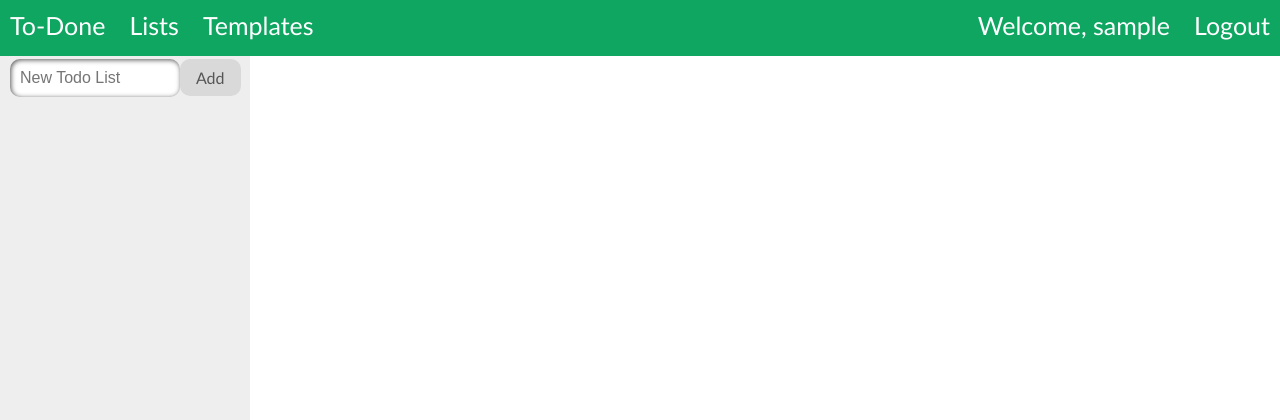
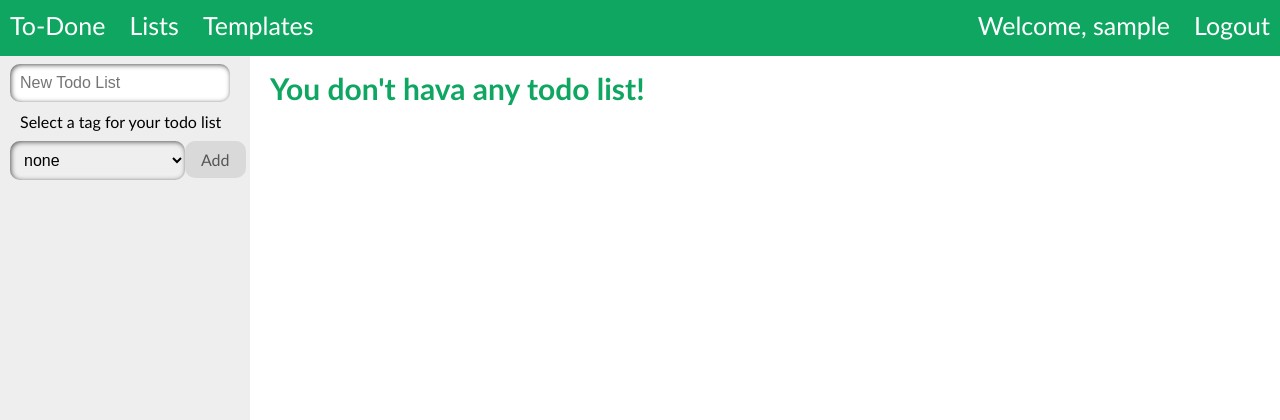
Before and after one commit to shahleon/smart-todo, a Django app: page /todo in a window 1280 px wide. Shown: the top 420 px of the page. Run offline with Django 3.2, Linux system fonts and the light colour scheme; the visitor is signed in with stand-in values (Sample User, id 1); data that the repository does not hold is empty.

Commit message:
Add tag to todo list, show default message when there is no todo list or template

```diff
--- a/requirements.txt
+++ b/requirements.txt
@@ -1,5 +1,5 @@
 asgiref==3.5.2
-backports.zoneinfo==0.2.1
+backports.zoneinfo;python_version<"3.9"
 Django==4.1.1
 sqlparse==0.4.2
 django-crispy-forms == 1.14.0
--- a/todo/templates/todo/index.html
+++ b/todo/templates/todo/index.html
@@ -57,7 +57,7 @@
             left: 0;
             background-color: #eee;
             overflow-x: hidden;
-            padding-top: 10px;
+            padding-top: 15px;
             margin: 0;
             margin-top: 49px;
         }
@@ -81,7 +81,7 @@
         .sidenav input[type=text] {
           border:none;
           border-radius: 10px;
-          width: 60%;
+          width: 200px;
           margin-left: 10px;
           padding: 10px;
           float: left;
@@ -89,6 +89,40 @@
           box-shadow: 1px 1px 5px #555 inset;
           white-space: nowrap;
           display: block;
+        }
+
+        .sidenav div {
+          width: 220px;
+          margin-left: 10px;
+          padding: 10px;
+          float: left;
+          font-size: 16px;
+        }
+
+        #listTags {
+          border:none;
+          border-radius: 10px;
+          width: 175px;
+          margin-left: 10px;
+          padding: 10px;
+          float: left;
+          font-size: 16px;
+          box-shadow: 1px 1px 5px #555 inset;
+          white-space: nowrap;
+          display: block;
+        }
+
+        #newListTag{
+            border:none;
+            border-radius: 10px;
+            width: 60%;
+            margin-left: 10px;
+            padding: 10px;
+            float: left;
+            font-size: 16px;
+            box-shadow: 1px 1px 5px #555 inset;
+            white-space: nowrap;
+            display: block;
         }
 
         .sidenav .addTodoList {
@@ -183,15 +217,23 @@
             margin-right: 350px; /* Same as the width of the sidenav */
             font-size: 20px;
             padding: 0px 20px;
-            margin-top: 64px;
+            margin-top: 70px;
         }
 
         .main h2 a {
             text-decoration: none;
             color: #0fa662;
             display: block;
-            padding-left: 3px;
+            padding-left: 5px;
         }
+
+        #noListYet {
+            text-decoration: none;
+            color: #0fa662;
+            display: block;
+            align-items: center;
+        }
+
 
         /* Include the padding and border in an element's total width and height */
         .main * {
@@ -320,6 +362,20 @@
             color: #f9f9f9;
         }
 
+        .tag-template {
+            display: inline-block;
+            cursor: pointer;
+            border-radius: 10px;
+            border-color: #0fa662;
+            border: 1;
+            font-size: 16px;
+            height: 40px;
+            text-align: center;
+            width: fit-content;
+            font-weight: 500;
+            color: #0fa662;
+        }
+
         .main .add-template-button:hover{
             background: #0b8f54;
         }
@@ -348,18 +404,33 @@
 		{% endif %}
 		</ul>
     </div>
-    <ul class="sidenav">
-        {% for list in latest_lists %}
-            <li><a href="/todo/{{ list.id }}">{{ list.title_text }}</a></li>
-        {% endfor %}
+    <div class="sidenav">
         <input type="text" id="todoListInput" placeholder="New Todo List">
+        <div>Select a tag for your todo list</div>
+        <select id="listTags" onchange="toggleNewTagInput()">
+            {% for tag in list_tags %}
+            <option>{{ tag.tag_name }}</option>
+            {% endfor %}
+            <option selected>none</option>
+            <option value="new">--create new tag--</option>
+        </select>
+        <input type="hidden" id="newListTag" placeholder="New List tag">
         <span onclick="newTodoList()" class="addTodoList">Add</span>
-    </ul>
+    </div>
 
     <div class="main">
         {% for list in latest_lists %}
-            <div id="myDIV" class="header">
-                <h2><a href="/todo/{{ list.id }}">{{ list.title_text }}</a></h2>
+            <div class="header">
+                <h2>
+                    <a href="/todo/{{ list.id }}">{{ list.title_text }} {% if list.list_tag != "none" %}
+                        <button type="button" class="tag-template">
+                            <svg xmlns="http://www.w3.org/2000/svg" width="16" height="16" fill="currentColor" class="bi bi-tag-fill" viewBox="0 0 16 16">
+                                <path d="M2 1a1 1 0 0 0-1 1v4.586a1 1 0 0 0 .293.707l7 7a1 1 0 0 0 1.414 0l4.586-4.586a1 1 0 0 0 0-1.414l-7-7A1 1 0 0 0 6.586 1H2zm4 3.5a1.5 1.5 0 1 1-3 0 1.5 1.5 0 0 1 3 0z"/>
+                              </svg>
+                            {{ list.list_tag }}
+                        </button>
+                        {% endif %}</a>
+                </h2>
                 <input type="text" id="{{ "InputText_"|addstr:list.id }}" placeholder="New Task">
                 <span onclick="newElement({{ list.id }})" class="addBtn">Add</span>
             </div>
@@ -392,6 +463,10 @@
             <input type="hidden" name="todo" id="delete-todo-{{ list.id }}" value="{{ list.id }}">
             <button class="add-template-button delete" onclick="">Delete</button>
         </form>
+        {% empty %}
+        <div class="header">
+            <h2 id="noListYet">You don't hava any todo list!</h2>
+        </div>
         {% endfor %}
     </div>
 
@@ -618,9 +693,20 @@ function newTodoList() {
     var li = document.createElement("li")
     var li_a = document.createElement("a")
     var leftSideBar = document.getElementById("todoListInput")
+    var selectedTag = document.getElementById("listTags").value;
+    var listTag = selectedTag;
+    var create_new_tag = false;
+    if(selectedTag==='new'){
+        listTag = document.getElementById("newListTag").value;
+        create_new_tag = true;
+    }
+    var listTag = selectedTag==='new'? document.getElementById("newListTag").value : selectedTag;
     var inputValue = leftSideBar.value
     if (inputValue === '') {
         alert("You must write something!")
+    }
+    else if(listTag === ''){
+        alert("Select a tag");
     }
     else {
         // add new to-do list to the
@@ -639,11 +725,22 @@ function newTodoList() {
         var params = {
             "list_name": inputValue,
             "create_on": create_on_timestamp,
+            "list_tag": listTag,
+            "create_new_tag": create_new_tag
         }
 
         httpRequest.send(JSON.stringify(params))
+        window.location.reload();
     }
 }
 
+function toggleNewTagInput() {
+    var x = document.getElementById("listTags").value
+    if(x === 'new'){
+        document.getElementById("newListTag").type='text';
+    }else{
+        document.getElementById("newListTag").type='hidden';
+    }
+}
 </script>
 </html>
--- a/todo/views.py
+++ b/todo/views.py
@@ -7,7 +7,7 @@ from django.views.decorators.csrf import csrf_exempt
 from django.db import transaction, IntegrityError
 from django.utils import timezone
 
-from todo.models import List, ListItem, Template, TemplateItem
+from todo.models import List, ListItem, Template, TemplateItem, ListTags
 
 from todo.forms import NewUserForm
 from django.conf import settings
@@ -35,10 +35,13 @@ def index(request, list_id=0):
         latest_lists = List.objects.filter(user_id_id=request.user.id).order_by('-updated_on')
     latest_list_items = ListItem.objects.order_by('list_id')
     saved_templates = Template.objects.filter(user_id_id=request.user.id).order_by('created_on')
+    list_tags = ListTags.objects.filter(user_id=request.user.id).order_by('created_on')
+    print(list_tags)
     context = {
         'latest_lists': latest_lists,
         'latest_list_items': latest_list_items,
-        'templates': saved_templates
+        'templates': saved_templates,
+        'list_tags': list_tags
     }
     return render(request, 'todo/index.html', context)
 
@@ -222,6 +225,25 @@ def markListItem(request):
     else:
         return HttpResponse("Request method is not a Post")
 
+# Get all the list tags by user id
+@csrf_exempt
+def getListTagsByUserid(request):
+    if not request.user.is_authenticated:
+        return redirect("/login")
+    if request.method == 'POST':
+        body_unicode = request.body.decode('utf-8')
+        body = json.loads(body_unicode)
+
+        try:
+            with transaction.atomic():
+                user_id = request.user.id
+                list_tag_list = ListTags.objects.filter(user_id=user_id)
+                return JsonResponse({'list_tag_list': list_tag_list})
+        except IntegrityError:
+            print("query list tag by user_id = " + str(user_id) + " failed!")
+            JsonResponse({})
+    else:
+        return JsonResponse({'result': 'get'})  # Sending an success response
 
 # Get a to-do list item by name, called by javascript function
 @csrf_exempt
@@ -292,6 +314,7 @@ def createNewTodoList(request):
         body = json.loads(body_unicode)
         list_name = body['list_name']
         create_on = body['create_on']
+        tag_name = body['list_tag']
         create_on_time = datetime.datetime.fromtimestamp(create_on)
         # print(list_name)
         # print(create_on)
@@ -300,7 +323,12 @@ def createNewTodoList(request):
             with transaction.atomic():
                 user_id = request.user.id
                 print(user_id)
-                todo_list = List(user_id_id=user_id, title_text=list_name, created_on=create_on_time, updated_on=create_on_time)
+                todo_list = List(user_id_id=user_id, title_text=list_name, created_on=create_on_time, updated_on=create_on_time, list_tag=tag_name)
+                if body['create_new_tag']:
+                    print('new tag')
+                    new_tag = ListTags(user_id_id=user_id, tag_name=tag_name, created_on=create_on_time)
+                    new_tag.save()
+
                 todo_list.save()
         except IntegrityError as e:
             print(str(e))
```
Also changed, not shown: todo/models.py (+11 -0 lines), todo/templates/todo/template.html (+9 -0 lines), todo/migrations/0009_list_list_tag.py (added), todo/migrations/0010_listtags.py (added).
